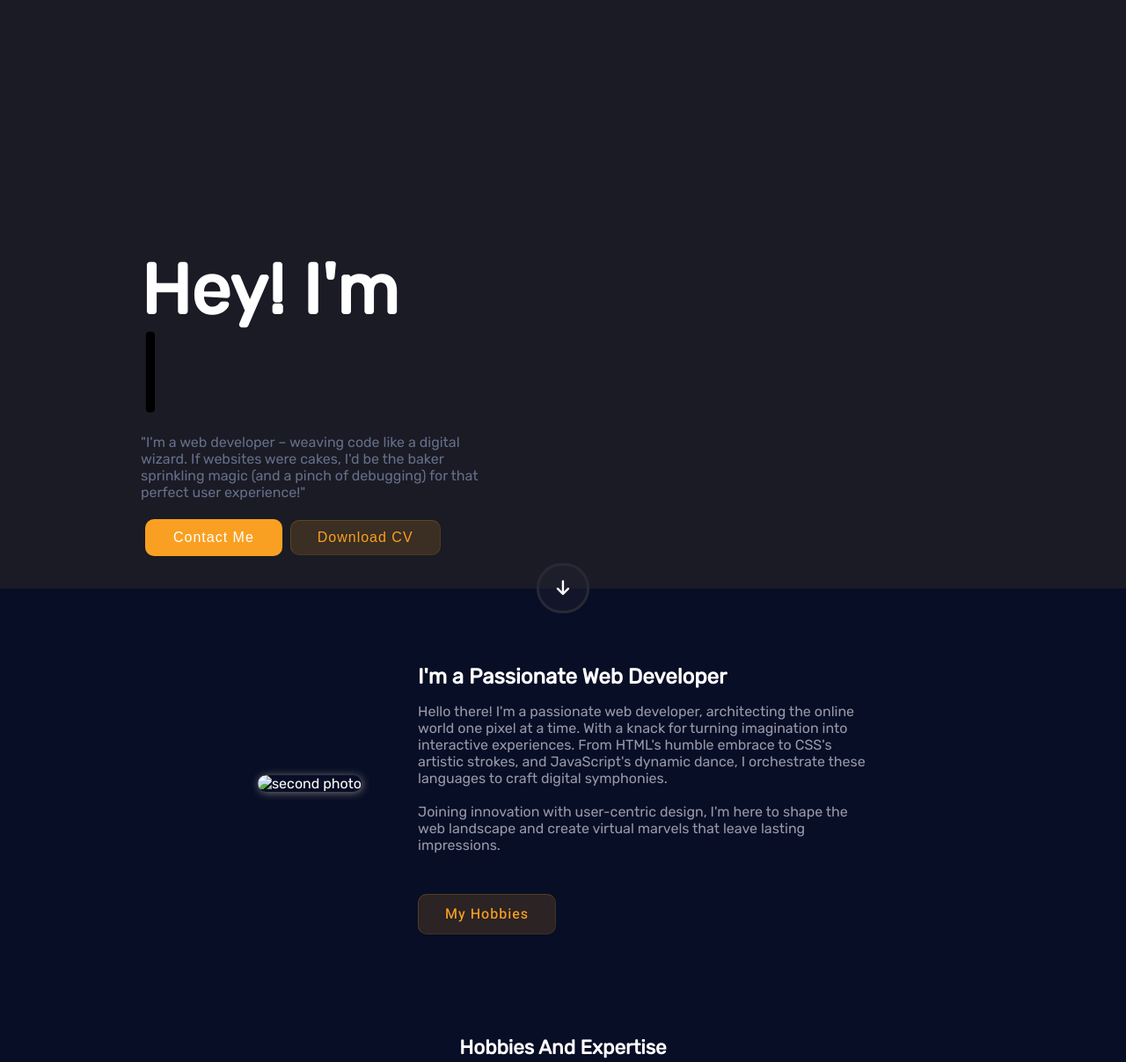
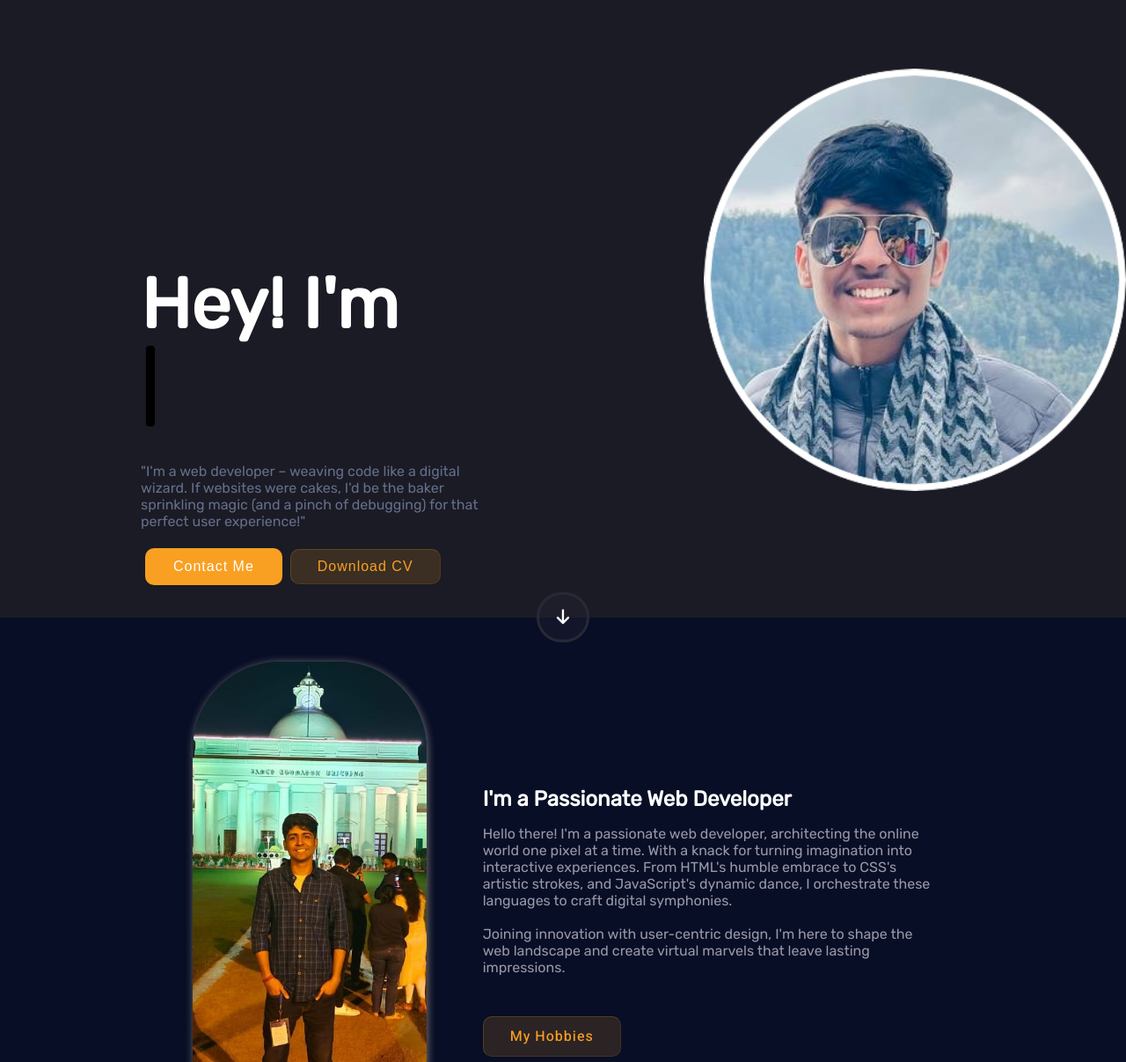
Before and after one commit to umangGG1/PORTFOLIO, a plain HTML site: page code/index.html in a window 1280 px wide. Shown: the part 82-1289 px from the top of the page at 88% size. Drawn offline with nearby package versions, Linux system fonts and the light colour scheme.

Commit message:
fixed a bug

```diff
--- a/code/index.html
+++ b/code/index.html
@@ -36,7 +36,7 @@
             </h1>
           </div>
           <div class="photo">
-            <img src="WhatsApp Image 2023-08-19 at 14.29.31.png" alt="" />
+            <img src="../Resources/image1.png" alt="" />
           </div>
         </div>
         <div class="text_intro">
@@ -63,7 +63,7 @@
       </div>
       <div class="secondpage" id="secondpage">
         <div class="secondphoto">
-          <img src="./secondphto.jpg" alt="second photo">
+          <img src="../Resources/secondphto.jpg" alt="second photo">
         </div>
         <div class="secondpagecontent">
           <h1 class="secondheading">I'm a Passionate Web Developer</h1>
```
